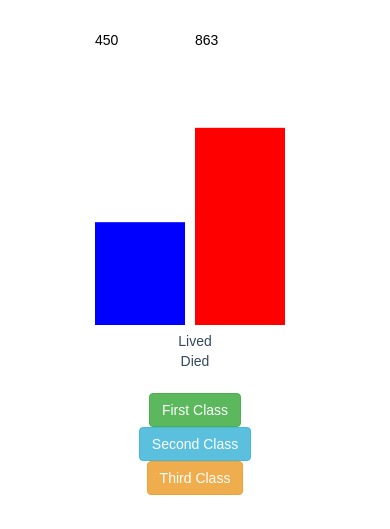
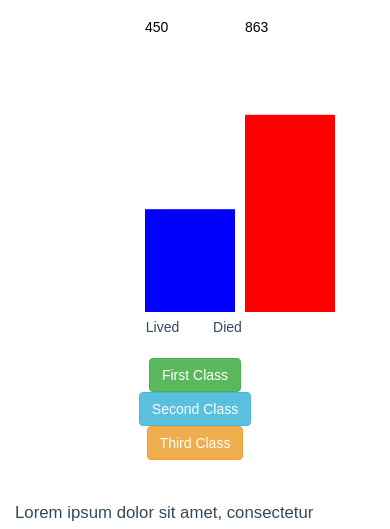
Before and after one commit to inspectordanno/2017_portfolio, a plain HTML site: page _site/titanic/titanic.html in a window 390 px wide. Shown: the part 242-771 px from the top of the page. Drawn offline with nearby package versions, Linux system fonts and the light colour scheme.

Commit message:
"updated titanic"

```diff
--- a/_site/titanic/titanic.html
+++ b/_site/titanic/titanic.html
@@ -74,20 +74,24 @@
             </div>
 
             <div class="row">
-              <div class="col-md-12 svg-container-1">
+              <div class="col-xs-4">
+              </div>
+              <div class="col-xs-4 svg-container-1">
+              </div>
+              <div class="col-xs-4">
               </div>
             </div>
 
             <div class="row">
-              <div class="col-md-4">
+              <div class="col-xs-4">
               </div>
-              <div class="col-md-2">
+              <div class="col-xs-2">
                 Lived
               </div>
-              <div class="col-md-2">
+              <div class="col-xs-2">
                 Died
               </div>
-              <div class="col-md-4">
+              <div class="col-xs-4">
               </div>
             </div>
 
```
Also changed, not shown: titanic/titanic.html (+9 -5 lines), 1 other file.
